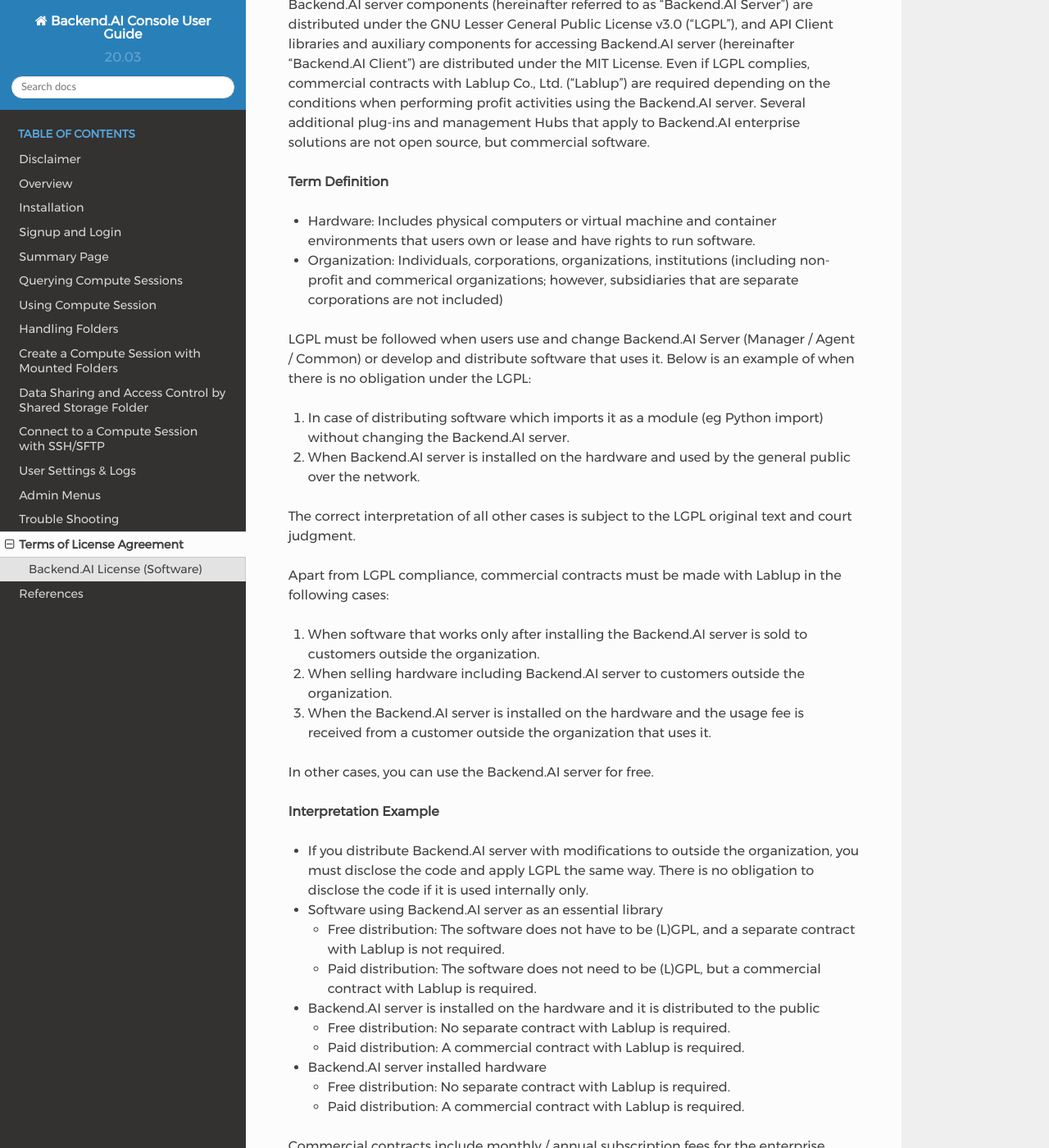
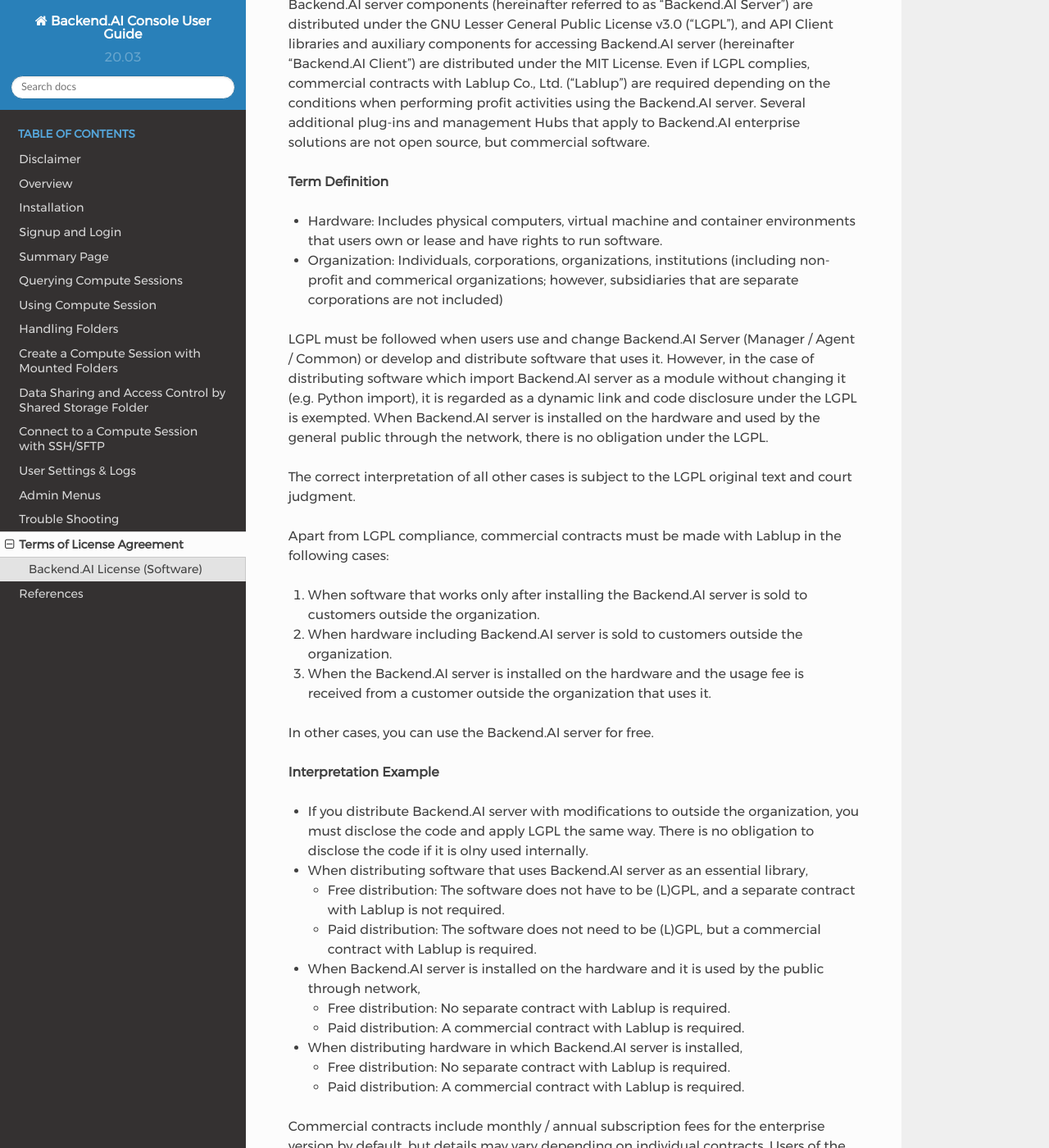
Before and after one commit to lablup/backend.ai-docs-webui, a Sphinx documentation site: the page built from docs/license_agreement/license_agreement.rst, in a window 1280 px wide and 1400 px high, scrolled down 318 px. Shown: the whole window at 82% size. Built offline with Sphinx 7.4.7 and the Read the Docs theme 2.0.0, drawn with Linux system fonts in a browser that asks for light colours.

Commit message:
Update license_agreement.rst

```diff
--- a/docs/license_agreement/license_agreement.rst
+++ b/docs/license_agreement/license_agreement.rst
@@ -20,19 +20,13 @@
 
 **Term Definition**
 
-- Hardware: Includes physical computers or virtual machine and container environments that users own or lease and have rights to run software.
+- Hardware: Includes physical computers, virtual machine and container environments that users own or lease and have rights to run software.
 - Organization: Individuals, corporations, organizations, institutions
   (including non-profit and commerical organizations; however, subsidiaries that
   are separate corporations are not included)
 
 LGPL must be followed when users use and change Backend.AI Server (Manager /
-Agent / Common) or develop and distribute software that uses it. Below is an
-example of when there is no obligation under the LGPL:
-
-#. In case of distributing software which imports it as a module (eg
-   Python import) without changing the Backend.AI server.
-#. When Backend.AI server is installed on the hardware and used by the general
-   public over the network.
+Agent / Common) or develop and distribute software that uses it. However, in the case of distributing software which import Backend.AI server as a module without changing it (e.g. Python import), it is regarded as a dynamic link and code disclosure under the LGPL is exempted. When Backend.AI server is installed on the hardware and used by the general public through the network, there is no obligation under the LGPL.
 
 The correct interpretation of all other cases is subject to the LGPL original
 text and court judgment.
@@ -42,7 +36,7 @@
 
 #. When software that works only after installing the Backend.AI server is sold
    to customers outside the organization.
-#. When selling hardware including Backend.AI server to customers outside the
+#. When hardware including Backend.AI server is sold to customers outside the
    organization.
 #. When the Backend.AI server is installed on the hardware and the usage fee is
    received from a customer outside the organization that uses it.
@@ -53,26 +47,25 @@
 
 - If you distribute Backend.AI server with modifications to outside the
   organization, you must disclose the code and apply LGPL the same way. There is
-  no obligation to disclose the code if it is used internally only.
-- Software using Backend.AI server as an essential library
+  no obligation to disclose the code if it is olny used internally.
+- When distributing software that uses Backend.AI server as an essential library,
 
   - Free distribution: The software does not have to be (L)GPL, and a separate
     contract with Lablup is not required.
   - Paid distribution: The software does not need to be (L)GPL, but a commercial
     contract with Lablup is required.
 
-- Backend.AI server is installed on the hardware and it is distributed to the
-  public
+- When Backend.AI server is installed on the hardware and it is used by the public through network,
 
   - Free distribution: No separate contract with Lablup is required.
   - Paid distribution: A commercial contract with Lablup is required.
 
-- Backend.AI server installed hardware
+- When distributing hardware in which Backend.AI server is installed,
 
   - Free distribution: No separate contract with Lablup is required.
   - Paid distribution: A commercial contract with Lablup is required.
 
 Commercial contracts include monthly / annual subscription fees for the
 enterprise version by default, but details may vary depending on individual
-contracts.  Users of the open-source version can also purchase maintenance and
+contracts. Users of the open-source version can also purchase maintenance and
 support plans separately.
```
